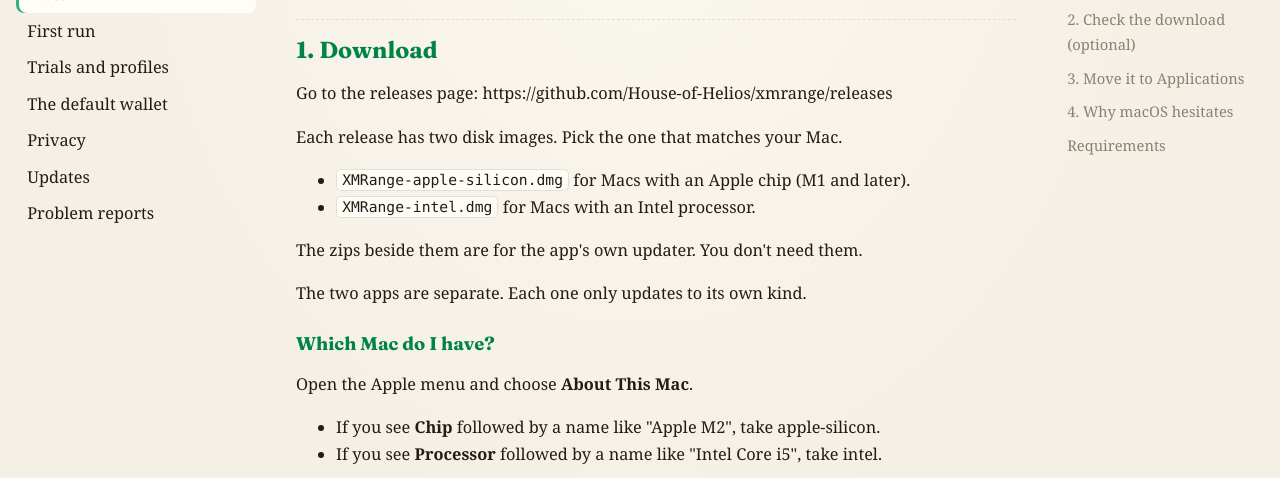
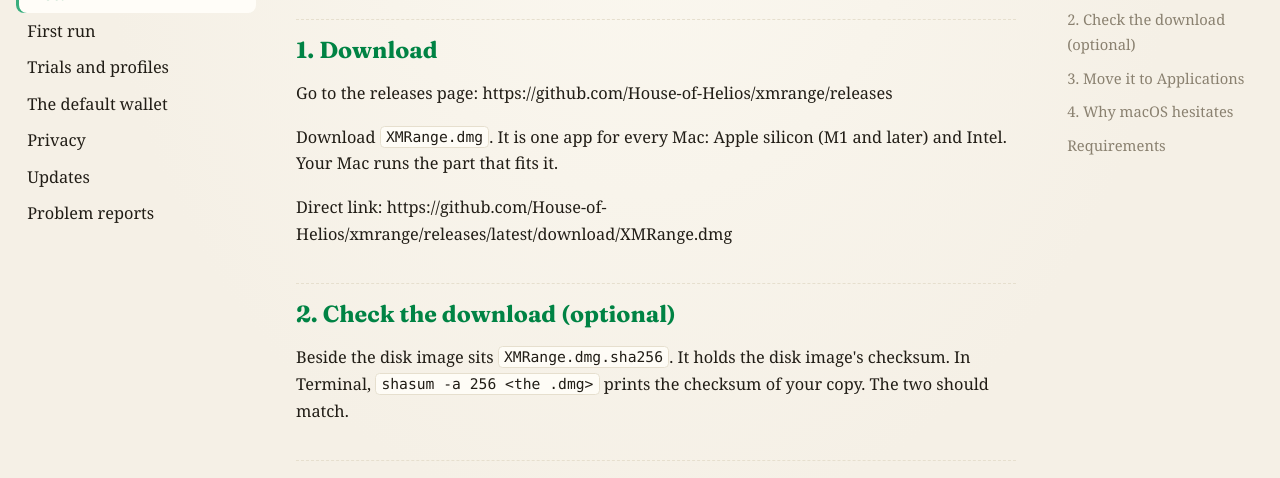
Before and after one commit to House-of-Helios/househelios.xyz, a plain HTML site: page site/docs/xmrange/02-install.html in a window 1280 px wide. Shown: the part 146-624 px from the top of the page. Drawn offline with Linux system fonts and the light colour scheme.

Commit message:
XMRange universal DMG

```diff
--- a/site/docs/xmrange/02-install.html
+++ b/site/docs/xmrange/02-install.html
@@ -19,7 +19,7 @@
     <span class="sep" aria-hidden="true">›</span>
     <a class="room" href="./"><img src="../../rooms/xmrange.png" alt="" width="28" height="28">XMRange</a>
   </nav>
-  <a class="get" href="https://github.com/House-of-Helios/xmrange/releases/latest">Download</a>
+  <a class="get" href="https://github.com/House-of-Helios/xmrange/releases/latest/download/XMRange.dmg">Download</a>
 </header>
 <div class="wrap">
   <nav class="pages" aria-label="XMRange docs pages">
@@ -38,23 +38,10 @@
 <h1 id="install">Install</h1>
 <h2 id="1-download">1. Download</h2>
 <p>Go to the releases page: https://github.com/House-of-Helios/xmrange/releases</p>
-<p>Each release has two disk images. Pick the one that matches your Mac.</p>
-<ul>
-<li><code>XMRange-apple-silicon.dmg</code> for Macs with an Apple chip (M1 and later).</li>
-<li><code>XMRange-intel.dmg</code> for Macs with an Intel processor.</li>
-</ul>
-<p>The zips beside them are for the app's own updater. You don't need them.</p>
-<p>The two apps are separate. Each one only updates to its own kind.</p>
-<h3 id="which-mac-do-i-have">Which Mac do I have?</h3>
-<p>Open the Apple menu and choose <strong>About This Mac</strong>.</p>
-<ul>
-<li>If you see <strong>Chip</strong> followed by a name like "Apple M2", take apple-silicon.</li>
-<li>If you see <strong>Processor</strong> followed by a name like "Intel Core i5", take intel.</li>
-</ul>
-
-<p><img alt="About This Mac on an Apple silicon Mac (Chip line) and on an Intel Mac (Processor line)" src="img/about-this-mac.png" /></p>
+<p>Download <code>XMRange.dmg</code>. It is one app for every Mac: Apple silicon (M1 and later) and Intel. Your Mac runs the part that fits it.</p>
+<p>Direct link: https://github.com/House-of-Helios/xmrange/releases/latest/download/XMRange.dmg</p>
 <h2 id="2-check-the-download-optional">2. Check the download (optional)</h2>
-<p>Beside each disk image sits a file with the same name ending in <code>.sha256</code>. It holds the disk image's checksum. In Terminal, <code>shasum -a 256 &lt;the .dmg&gt;</code> prints the checksum of your copy. The two should match.</p>
+<p>Beside the disk image sits <code>XMRange.dmg.sha256</code>. It holds the disk image's checksum. In Terminal, <code>shasum -a 256 &lt;the .dmg&gt;</code> prints the checksum of your copy. The two should match.</p>
 <h2 id="3-move-it-to-applications">3. Move it to Applications</h2>
 <p>Open the disk image. Drag XMRange onto the Applications folder beside it. Then eject the disk image.</p>
 <h2 id="4-why-macos-hesitates">4. Why macOS hesitates</h2>
--- a/site/home.js
+++ b/site/home.js
@@ -38,8 +38,8 @@ window.Home = (() => {
       repo: 'House-of-Helios/bookkeeper', arch: 'Apple silicon · macOS 14+', docs: 'docs/bookkeeper/' },
     xmrange: { mark: 'xmrange', name: 'XMRange', tag: "Mines Monero on your Mac's CPU for the most hashes per watt, fully local.",
       about: ['It measures instead of guessing: trials try each setup on your own Mac and record the hashes per watt, and XMRange shows the electricity next to the earnings, so you can judge for yourself.',
-        'It runs on Apple silicon Macs, with a separate build for Intel. Everything stays on your Mac, and it never asks for an administrator password.'],
-      shot: ['docs/xmrange/img/card-light.png', 1440, 900], dark: ['docs/xmrange/img/card.png', 1440, 900], repo: 'House-of-Helios/xmrange', docs: 'docs/xmrange/' },
+        'It runs on Apple silicon and Intel Macs: one app for both. Everything stays on your Mac, and it never asks for an administrator password.'],
+      shot: ['docs/xmrange/img/card-light.png', 1440, 900], dark: ['docs/xmrange/img/card.png', 1440, 900], repo: 'House-of-Helios/xmrange', arch: 'Apple silicon + Intel', docs: 'docs/xmrange/' },
     archivist: { mark: 'archivist', name: 'Archivist', tag: 'Backs up any drive or folders to any other drive, every file written whole.',
       about: ['Drop folders or a whole drive on the left, the destination on the right, and start. Each drive is copied the way it moves best, and every file is written whole, so a backup you open is a backup you can read.',
         'Earlier versions wait in a dated _📚archive folder beside the backup, and nothing at the destination is ever deleted. Schedules run it for you, and updates come from GitHub. Free, under GPL-3.0, for Apple silicon and Intel Macs on macOS 14 and up.'],
```
Also changed, not shown: site/docs/xmrange/01-overview.html (+2 -2 lines), site/docs/xmrange/03-first-run.html (+1 -1 lines), site/docs/xmrange/04-trials-and-profiles.html (+1 -1 lines), site/docs/xmrange/05-default-wallet.html (+1 -1 lines), site/docs/xmrange/06-privacy.html (+1 -1 lines), site/docs/xmrange/07-updates.html (+1 -1 lines), site/docs/xmrange/08-feedback.html (+1 -1 lines), 1 other file.
